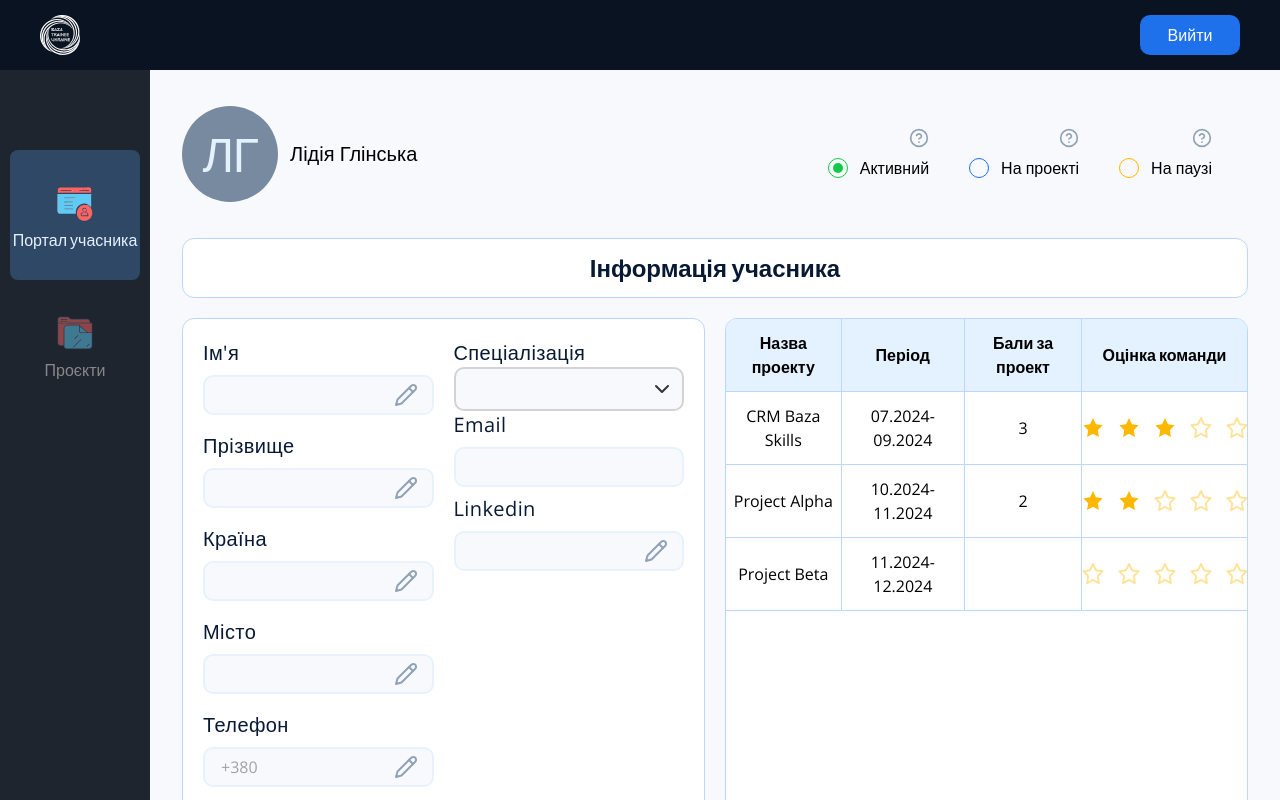
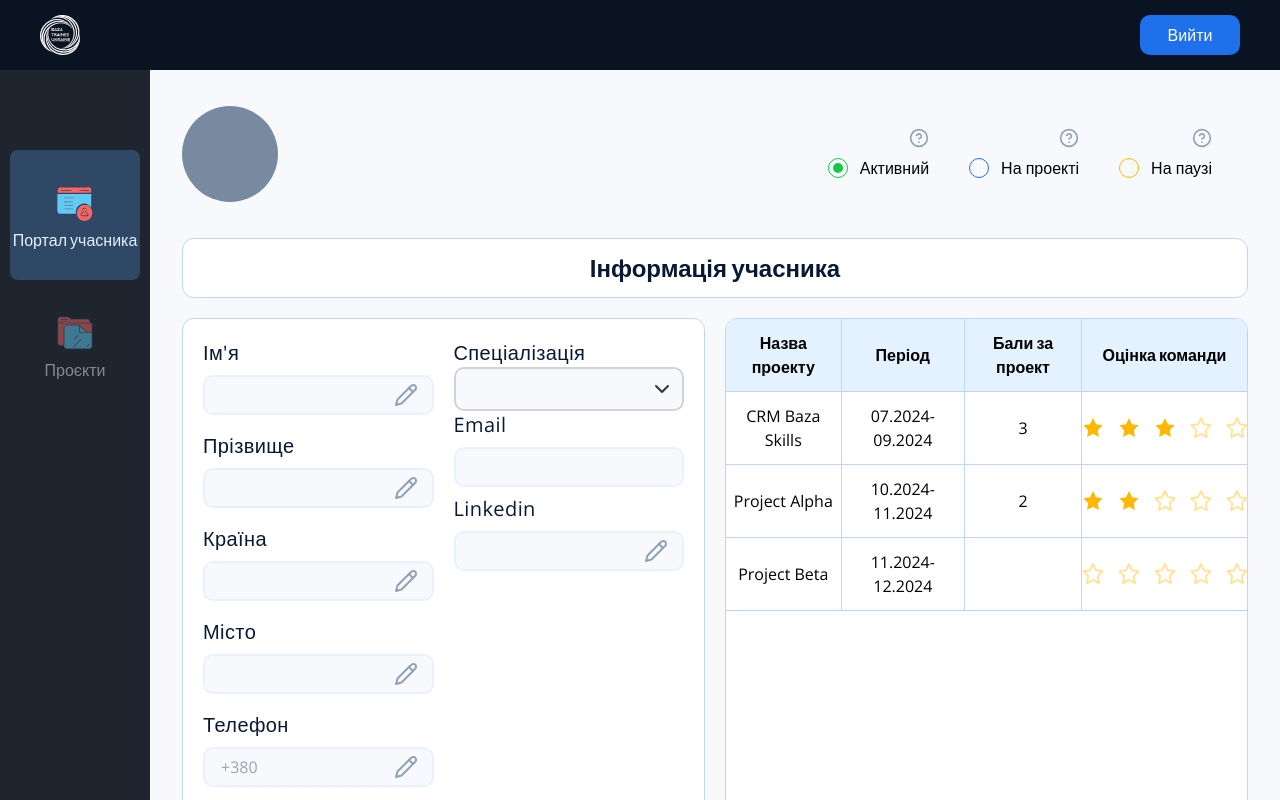
Before and after one commit to baza-trainee/baza-crm-frontend, a React (Vite) app: page /crm/portal in a window 1280 px wide. Shown: the top 800 px of the page. Built offline with nearby package versions, Linux system fonts and the light colour scheme.

Commit message:
update initials and add currentUserApi

```diff
--- a/src/components/Portal/UserProfileName.tsx
+++ b/src/components/Portal/UserProfileName.tsx
@@ -1,13 +1,38 @@
+import { useEffect, useState } from 'react';
+import { useSelector } from 'react-redux';
+import { RootState } from '../../store';
+import { getCurrentUser } from '../../utils/currentUserApi';
+
 const UserProfileName = () => {
-  const userName = 'Лідія Глінська';
+  const [userName, setUserName] = useState('');
+  const token = useSelector((state: RootState) => state.userState.user?.token);
+
+  useEffect(() => {
+    const fetchUserData = async () => {
+      try {
+        if (token) {
+          const userData = await getCurrentUser(token);
+          setUserName(userData.firstName + ' ' + userData.lastName);
+          console.log(userName);
+        }
+      } catch (error) {
+        console.error('Error fetching user data:', error);
+      }
+    };
+
+    fetchUserData();
+  }, [token]);
+
   const initials = userName
     .split(' ')
+    .filter(Boolean)
+    .slice(0, 2)
     .map((word) => word[0].toUpperCase())
     .join('');
 
   return (
     <div className="flex items-center justify-center gap-3">
-      <p className="flex items-center justify-center w-24 h-24 bg-hover-gray rounded-full text-5xl leading-7 tracking-tight text-sidebar-text">
+      <p className="flex items-center justify-center w-24 h-24 text-5xl leading-7 tracking-tight rounded-full bg-hover-gray text-sidebar-text">
         {initials}
       </p>
       <p className="text-xl leading-normal">{userName}</p>
```
